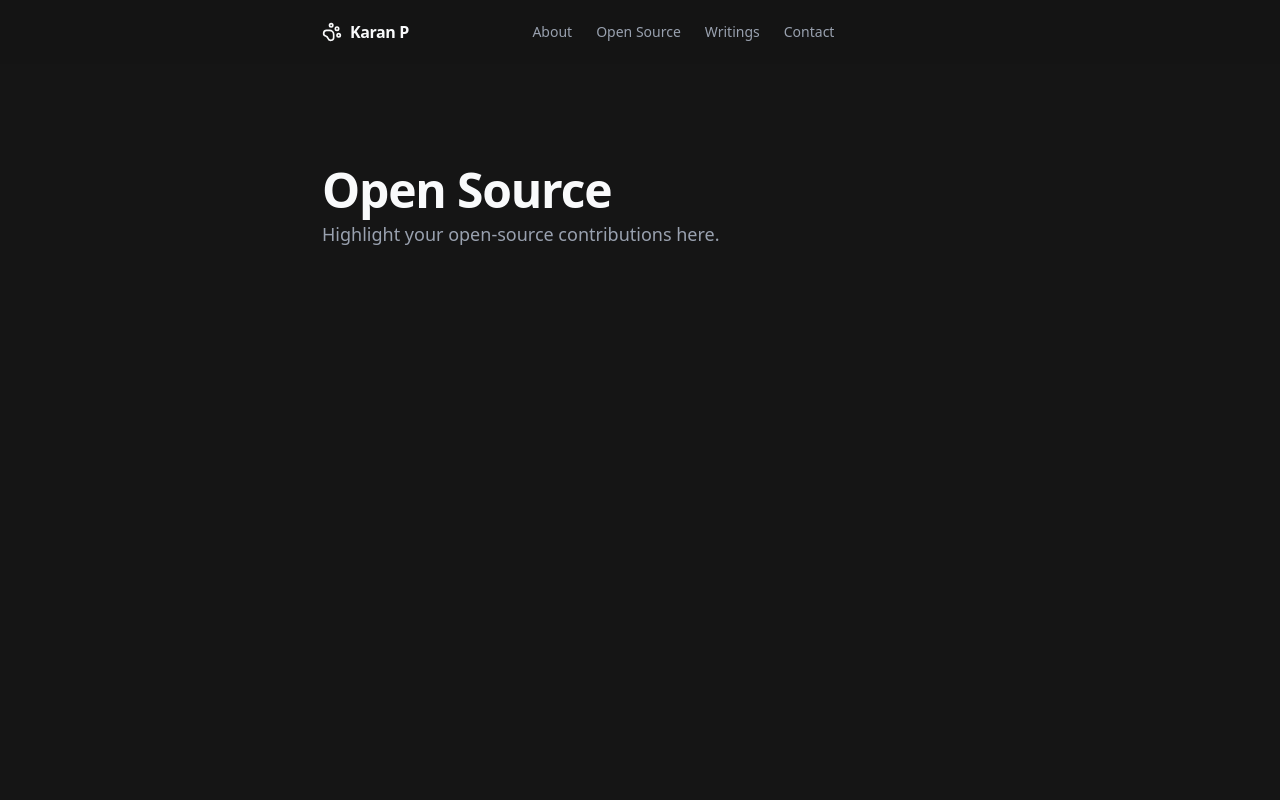
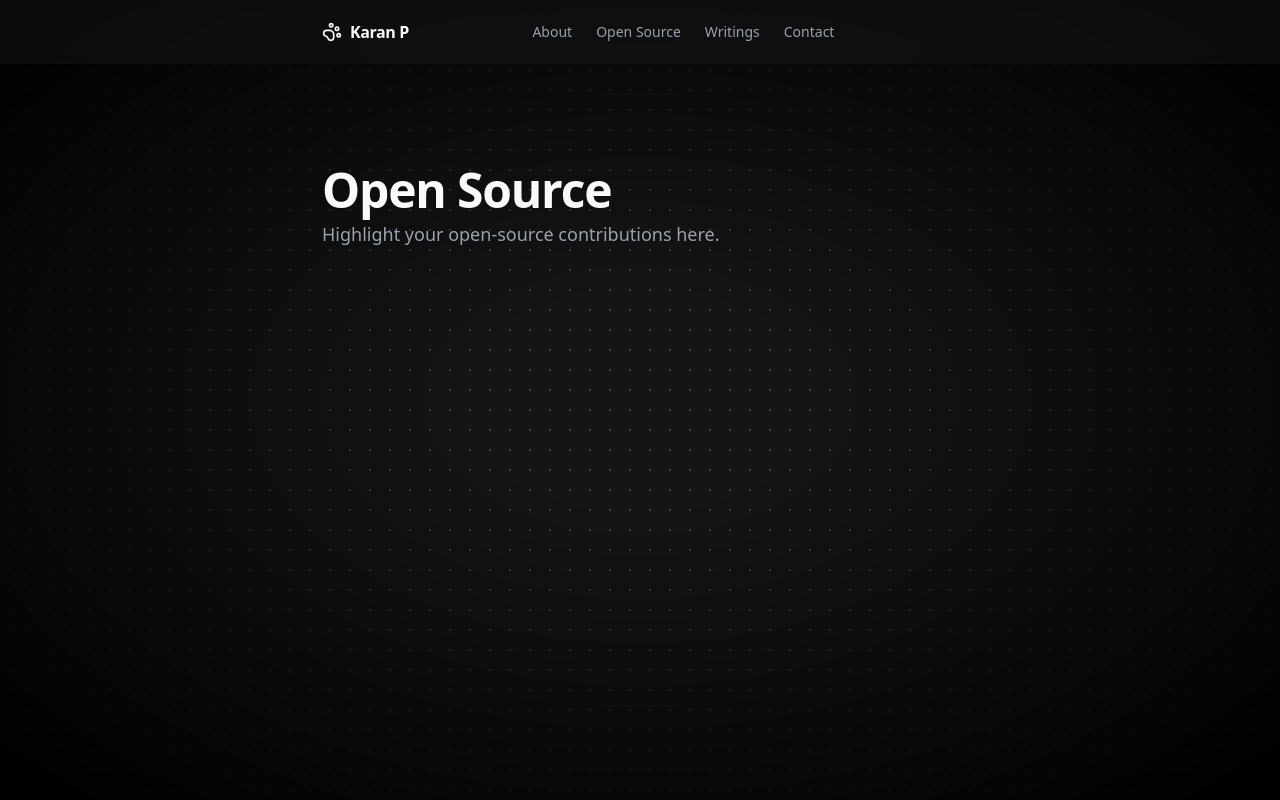
Before and after one commit to KaranPradhan266/personal-website, a Next.js app: page /open-source in a window 1280 px wide. Built offline with nearby package versions, Linux system fonts and the light colour scheme.

Commit message:
Changed background

```diff
--- a/app/layout.tsx
+++ b/app/layout.tsx
@@ -40,11 +40,17 @@ export default function RootLayout({
         className={`${geistSans.variable} ${geistMono.variable} ${caveat.variable} antialiased`}
       >
         <LoadingGate delayMs={3000}>
-          <div className="min-h-screen bg-background text-foreground">
-            <Navbar />
-            <main className="mx-auto max-w-[700px] space-y-16 px-6 py-16 sm:px-8 sm:py-24">
-              {children}
-            </main>
+          <div className="relative min-h-screen overflow-hidden">
+            <div className="pointer-events-none fixed inset-0 z-0 bg-background" />
+            <div className="pointer-events-none fixed inset-0 z-0 [background-size:20px_20px] [background-image:radial-gradient(#d4d4d4_1px,transparent_1px)] dark:[background-image:radial-gradient(#404040_1px,transparent_1px)]" />
+            {/* Radial gradient for the container to give a faded look */}
+            <div className="pointer-events-none fixed inset-0 z-0 flex items-center justify-center bg-white [mask-image:radial-gradient(ellipse_at_center,transparent_20%,black)] dark:bg-black" />
+            <div className="relative z-10 text-foreground">
+              <Navbar />
+              <main className="mx-auto max-w-[700px] space-y-16 px-6 py-16 sm:px-8 sm:py-24">
+                {children}
+              </main>
+            </div>
           </div>
         </LoadingGate>
         <Analytics />
```
Also changed, not shown: app/page.tsx (indentation only).
